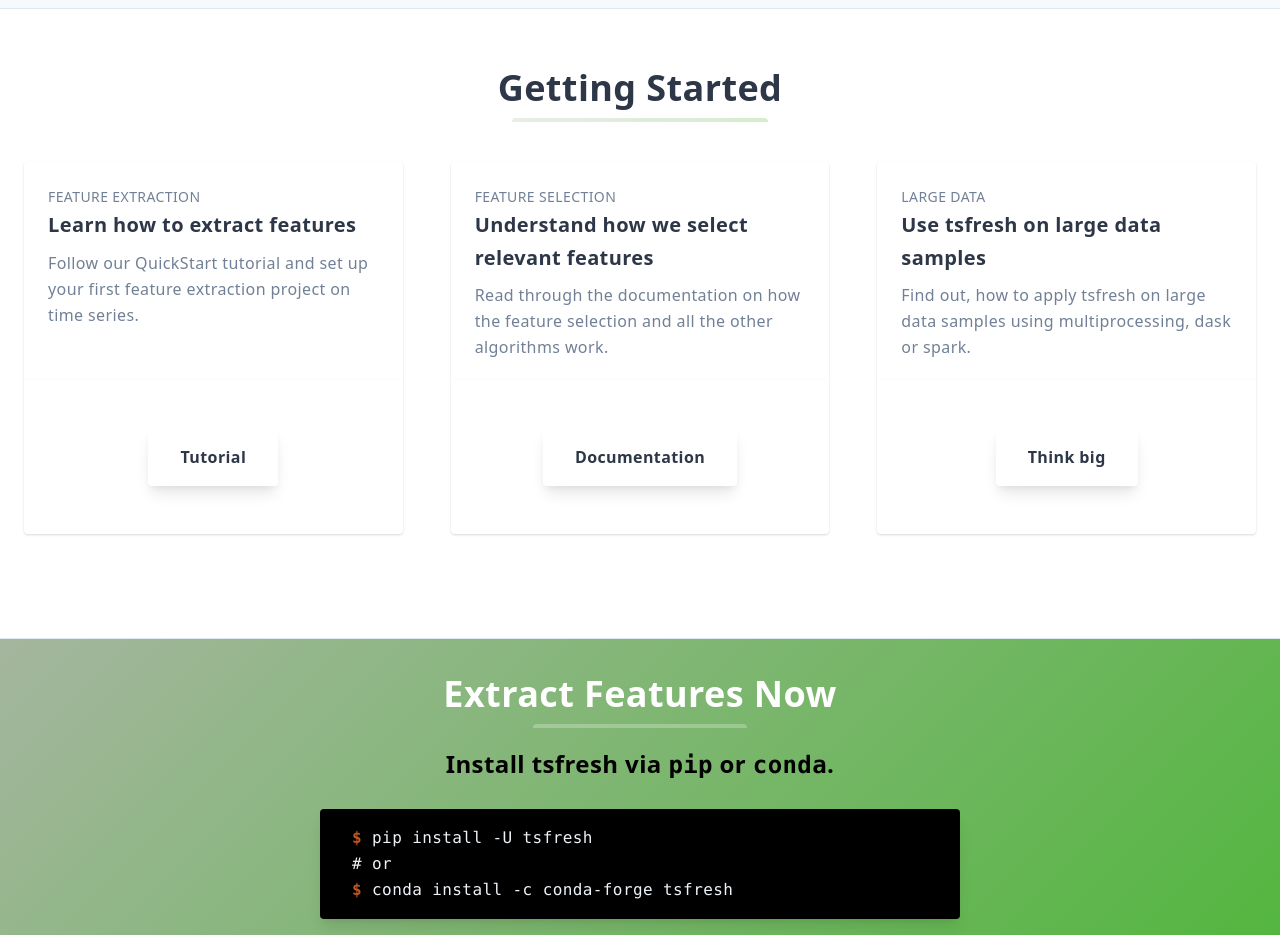
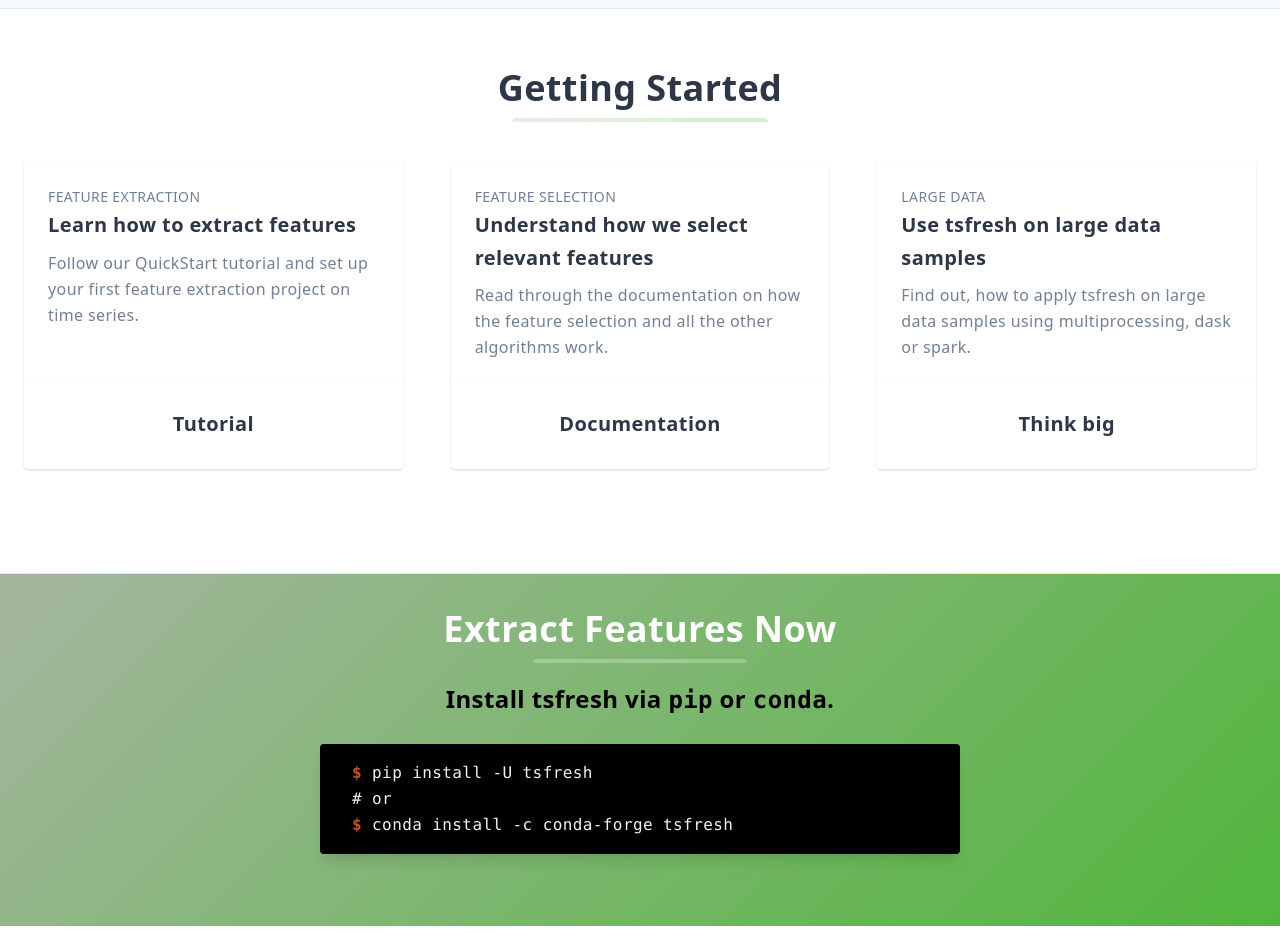
Before and after one commit to nils-braun/tsfresh-website-frontend, a Next.js app: page / in a window 1280 px wide. Shown: the part 2300-3235 px from the top of the page. Built offline with nearby package versions, Linux system fonts and the light colour scheme.

Commit message:
Use flat buttons

```diff
--- a/src/components/gettingstarted/index.tsx
+++ b/src/components/gettingstarted/index.tsx
@@ -1,4 +1,16 @@
 import HLine from "../sub/hline";
+
+function EndButton({ title }) {
+  return (
+    <div className="flex-none mt-auto bg-white rounded-b rounded-t-none overflow-hidden shadow">
+      <div className="flex items-center justify-center">
+        <span className="mx-auto lg:mx-0 hover:underline text-gray-800 font-extrabold text-xl rounded my-3 py-4 px-8">
+          {title}
+        </span>
+      </div>
+    </div>
+  );
+}
 
 export default function GettingStarted() {
   return (
@@ -9,12 +21,11 @@ export default function GettingStarted() {
         </h2>
         <HLine />
 
-        <div className="w-full md:w-1/3 p-6 flex flex-col flex-grow flex-shrink">
+        <a
+          className="w-full md:w-1/3 p-6 flex flex-col flex-grow flex-shrink"
+          href="https://tsfresh.readthedocs.io/en/latest/text/quick_start.html"
+        >
           <div className="flex-1 bg-white rounded-t rounded-b-none overflow-hidden shadow">
-            <a
-              href="https://tsfresh.readthedocs.io/en/latest/text/quick_start.html"
-              className="flex flex-wrap no-underline hover:no-underline"
-            >
             <p className="w-full text-gray-600 text-xs md:text-sm px-6 mt-6">
               FEATURE EXTRACTION
             </p>
@@ -25,26 +36,15 @@ export default function GettingStarted() {
               Follow our QuickStart tutorial and set up your first feature
               extraction project on time series.
             </p>
+          </div>
+          <EndButton title="Tutorial" />
         </a>
-          </div>
-          <div className="flex-none mt-auto bg-white rounded-b rounded-t-none overflow-hidden shadow p-6">
-            <div className="flex items-center justify-center">
-              <a
-                href="https://tsfresh.readthedocs.io/en/latest/text/quick_start.html"
-                className="mx-auto lg:mx-0 hover:underline text-gray-800 font-extrabold rounded my-6 py-4 px-8 shadow-lg"
-              >
-                Tutorial
-              </a>
-            </div>
-          </div>
-        </div>
 
-        <div className="w-full md:w-1/3 p-6 flex flex-col flex-grow flex-shrink">
-          <div className="flex-1 bg-white rounded-t rounded-b-none overflow-hidden shadow">
         <a
           href="https://tsfresh.readthedocs.io/en/latest/"
-              className="flex flex-wrap no-underline hover:no-underline"
+          className="w-full md:w-1/3 p-6 flex flex-col flex-grow flex-shrink"
         >
+          <div className="flex-1 bg-white rounded-t rounded-b-none overflow-hidden shadow">
             <p className="w-full text-gray-600 text-xs md:text-sm px-6 mt-6">
               FEATURE SELECTION
             </p>
@@ -55,26 +55,15 @@ export default function GettingStarted() {
               Read through the documentation on how the feature selection and
               all the other algorithms work.
             </p>
+          </div>
+          <EndButton title="Documentation" />
         </a>
-          </div>
-          <div className="flex-none mt-auto bg-white rounded-b rounded-t-none overflow-hidden shadow p-6">
-            <div className="flex items-center justify-center">
-              <a
-                href="https://tsfresh.readthedocs.io/en/latest/"
-                className="mx-auto lg:mx-0 hover:underline text-gray-800 font-extrabold rounded my-6 py-4 px-8 shadow-lg"
-              >
-                Documentation
-              </a>
-            </div>
-          </div>
-        </div>
 
-        <div className="w-full md:w-1/3 p-6 flex flex-col flex-grow flex-shrink">
-          <div className="flex-1 bg-white rounded-t rounded-b-none overflow-hidden shadow">
         <a
           href="https://nils-braun.github.io/tsfresh-on-cluster-1/"
-              className="flex flex-wrap no-underline hover:no-underline"
+          className="w-full md:w-1/3 p-6 flex flex-col flex-grow flex-shrink"
         >
+          <div className="flex-1 bg-white rounded-t rounded-b-none overflow-hidden shadow">
             <p className="w-full text-gray-600 text-xs md:text-sm px-6 mt-6">
               LARGE DATA
             </p>
@@ -85,19 +74,9 @@ export default function GettingStarted() {
               Find out, how to apply tsfresh on large data samples using
               multiprocessing, dask or spark.
             </p>
+          </div>
+          <EndButton title="Think big" />
         </a>
-          </div>
-          <div className="flex-none mt-auto bg-white rounded-b rounded-t-none overflow-hidden shadow p-6">
-            <div className="flex items-center justify-center">
-              <a
-                href="https://nils-braun.github.io/tsfresh-on-cluster-1/"
-                className="mx-auto lg:mx-0 hover:underline text-gray-800 font-extrabold rounded my-6 py-4 px-8 shadow-lg"
-              >
-                Think big
-              </a>
-            </div>
-          </div>
-        </div>
       </div>
     </section>
   );
```
Lines whose indentation alone changed are shown as unchanged.
